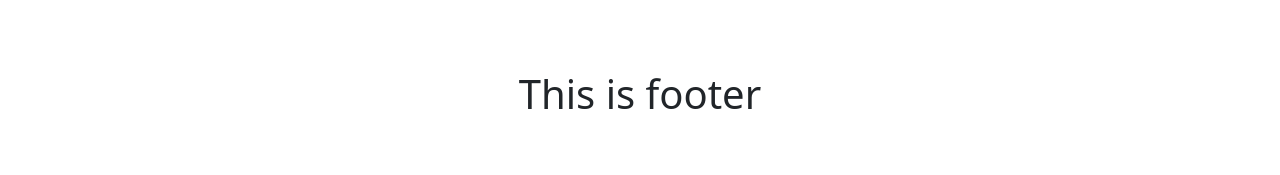
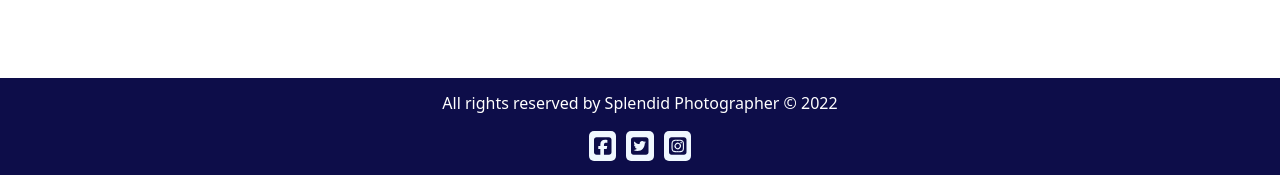
Before and after one commit to asif2508/splendid-photographer, a React (Create React App) app: page / in a window 1280 px wide. Shown: the part 1397-1572 px from the top of the page. Before the commit the page ends 1523 px from the top, so only its background shows below. Built offline with nearby package versions, Linux system fonts and the light colour scheme.

Commit message:
footer done

```diff
--- a/package.json
+++ b/package.json
@@ -4,6 +4,7 @@
   "private": true,
   "dependencies": {
     "@fortawesome/fontawesome-svg-core": "^6.1.1",
+    "@fortawesome/free-brands-svg-icons": "^6.1.1",
     "@fortawesome/free-solid-svg-icons": "^6.1.1",
     "@fortawesome/react-fontawesome": "^0.1.18",
     "@testing-library/jest-dom": "^5.16.4",
--- a/public/index.html
+++ b/public/index.html
@@ -26,7 +26,7 @@
     -->
     <title>React App</title>
   </head>
-  <body style="margin: 0;">
+  <body>
     <noscript>You need to enable JavaScript to run this app.</noscript>
     <div id="root"></div>
     <!--
--- a/src/App.css
+++ b/src/App.css
@@ -1,6 +1,5 @@
 .App {
   text-align: center;
-  margin: 0;
 }
 
 .App-logo {
--- a/src/components/Footer/Footer.css
+++ b/src/components/Footer/Footer.css
@@ -0,0 +1,19 @@
+.footer-style{
+    display: flex;
+    justify-content: center;
+    align-items: center;
+    flex-direction: column;
+    height: 100px;
+    background-color: rgb(13, 13, 73);
+    color: white;
+
+}
+.footer-icon{
+    background-color: aliceblue;
+    color: rgb(13, 13, 73);
+    margin-left: 5px;
+    margin-right: 5px;
+    font-size: 20px;
+    padding: 5px;
+    border-radius: 5px;
+}
--- a/src/components/Footer/Footer.js
+++ b/src/components/Footer/Footer.js
@@ -1,10 +1,19 @@
 import React from 'react';
-
+import './Footer.css';
+import { FontAwesomeIcon } from '@fortawesome/react-fontawesome';
+import {  faFacebookSquare, faTwitterSquare, faInstagramSquare } from '@fortawesome/free-brands-svg-icons';
 const Footer = () => {
+    let date = new Date();
+    let year = date.getFullYear()
     return (
-        <div>
-            <h1>This is footer</h1>
-        </div>
+        <div className='footer-style'>
+            <p>All rights reserved by Splendid Photographer © {year} </p>
+            <div className='mt-0'>
+                <FontAwesomeIcon className='footer-icon' icon={faFacebookSquare}></FontAwesomeIcon>
+                <FontAwesomeIcon className='footer-icon' icon={faTwitterSquare}></FontAwesomeIcon>
+                <FontAwesomeIcon className='footer-icon' icon={faInstagramSquare}></FontAwesomeIcon>
+            </div>
+            </div>
     );
 };
 
--- a/src/components/Header/Header.css
+++ b/src/components/Header/Header.css
@@ -2,3 +2,6 @@
     font-weight: bold;
     font-size: 24px;
 }
+.nav-style{
+    background-color: rgb(13, 13, 73);
+}
--- a/src/components/Header/Header.js
+++ b/src/components/Header/Header.js
@@ -6,7 +6,7 @@ import './Header.css';
 const Header = () => {
     return (
         <div>
-            <Navbar bg="primary" variant='dark' expand="lg">
+            <Navbar className='nav-style' variant='dark' expand="lg">
                 <Container>
                     <Navbar.Brand href="#home" className='logo'>Splendid Photographer</Navbar.Brand>
                     <Navbar.Toggle aria-controls="basic-navbar-nav" />
--- a/src/components/Home/Home.js
+++ b/src/components/Home/Home.js
@@ -10,7 +10,7 @@ const Home = () => {
   const [services, setServices] = useServices()
   return (
     <div id='home'>
-      <section className='banner'>
+      <section className='banner mt-2'>
         <Container fluid>
           <Carousel variant="light">
             <Carousel.Item>
```
Also changed, not shown: 1 other file (tests, documents, lock files or other folders).
